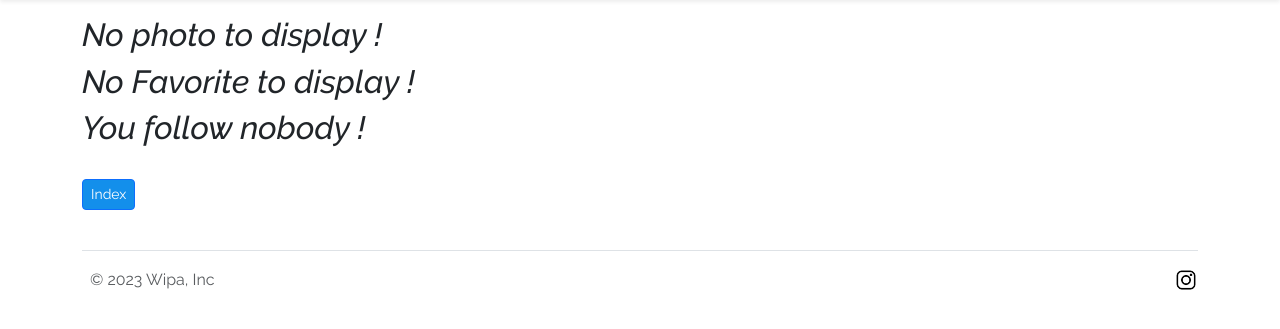
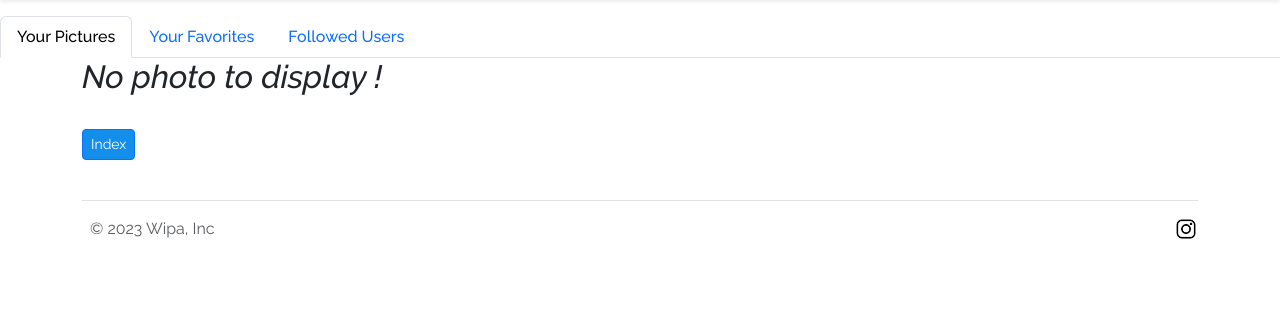
Before and after one commit to WildCodeSchool/032023_P2_Php_Lyon_Wipa, a PHP site: template src/View/User/profil.html.twig in a window 1280 px wide. Shown: the part 57-386 px from the top of the page. Run offline with PHP 8.4, Linux system fonts and the light colour scheme; the template is opened without the code that fills it, so the values that code supplies are empty; some libraries are stand-ins or nearby versions.

Commit message:
Add tab v 0.5.1

```diff
--- a/src/View/User/profil.html.twig
+++ b/src/View/User/profil.html.twig
@@ -23,6 +23,24 @@
 			{% endif %}
 		</div>
 	</div>
+	{# start tabs nav #}
+	<ul class="nav nav-tabs" id="myTab" role="tablist">
+		<li class="nav-item" role="presentation">
+			<button class="nav-link active" id="home-tab" data-bs-toggle="tab" data-bs-target="#home-tab-pane" type="button" role="tab" aria-controls="home-tab-pane" aria-selected="true">Your Pictures</button>
+		</li>
+		<li class="nav-item" role="presentation">
+			<button class="nav-link" id="profile-tab" data-bs-toggle="tab" data-bs-target="#profile-tab-pane" type="button" role="tab" aria-controls="profile-tab-pane" aria-selected="false">Your Favorites</button>
+		</li>
+		<li class="nav-item" role="presentation">
+			<button class="nav-link" id="contact-tab" data-bs-toggle="tab" data-bs-target="#contact-tab-pane" type="button" role="tab" aria-controls="contact-tab-pane" aria-selected="false">Followed Users</button>
+		</li>
+	</ul>
+	{# end tabs nav #}
+	<div
+		class="tab-content" id="myTabContent">
+		{# userPhotos in 1st tab #}
+		<div
+			class="tab-pane fade show active" id="home-tab-pane" role="tabpanel" aria-labelledby="home-tab" tabindex="0">
 			{# photos posted by user #}
 			{% if userPhotos %}
 				<div class="container d-flex">
@@ -74,6 +92,58 @@
 						</div>
 					</div>
 				</div>
+				{# display popup for edit or delete#}
+				<div id="popup-container-edit">
+					<div id="popup-content" class="d-flex flex-column flex-lg-row">
+						<img id="popup-image-edit" src="" alt="" class="ms-md-5 ms-0">
+						<div
+							id="popup-info">
+							{# close popup button #}
+							<button class="ms-auto" title="Close this window" id="popup-close-edit-btn">
+								<i class="bi bi-x-square-fill"></i>
+							</button>
+							<ul>
+								<form method="post" action="photo/edit">
+									<li class="poptitle">Title :
+									</li>
+									<p>
+										<input type="text" class="form-control " id="popup-title-edit" value="" name="title"></p>
+									<li>Prompt :</li>
+									<li>
+										<p><input type="text" class="form-control" id="popup-prompt-edit" value="" name="prompt">
+										</p>
+									</li>
+									<li>Description :</li>
+									<li>
+										<p><input type="text" class="form-control" id="popup-description-edit" name="description">
+										</p>
+									</li>
+									<li>Added date :</li>
+									<li class="d-flex justify-content-between">
+										<p id="popup-date-edit"></p>
+										<div class="d-flex align-items-center">
+											<input
+											type="hidden" value="" name="id" id="photoIdEdit">
+											{# save button #}
+											<button type="submit" title="Save photo datas" class="button-save">
+												<svg xmlns="http://www.w3.org/2000/svg" width="20" height="20" fill="currentColor" class="floppy-icon" viewbox="0 0 25 25">
+													<path d="M19,0H3A3,3,0,0,0,0,3V24H24V5ZM7,2H17V6H7ZM22,22H2V3A1,1,0,0,1,3,2H5V8H19V2.828l3,3Z"/>
+													<path d="M12,10a4,4,0,1,0,4,4A4,4,0,0,0,12,10Zm0,6a2,2,0,1,1,2-2A2,2,0,0,1,12,16Z"/>
+												</svg>
+											</button>
+										</form>
+										{# delete button #}
+										<form method="post" action="photo/delete">
+											<input type="hidden" value="" name="id" id="photoIdDelete">
+											<button type="submit" title="Delete this photo" class="button-delete mt-1">
+												<i class="bi bi-trash"></i>
+											</button>
+										</form>
+									</li>
+								</ul>
+							</div>
+						</div>
+					</div>
 				{% else %}
 					<div class="container d-flex justify-content-start">
 						<h2>
@@ -81,7 +151,11 @@
 						</h2>
 					</div>
 				{% endif %}
+			</div>
 			{# End of photos posted by user #}
+			{# favoritesPhotos in 2nd tab #}
+			<div
+				class="tab-pane fade" id="profile-tab-pane" role="tabpanel" aria-labelledby="profile-tab" tabindex="0">
 				{# favorite photos of user #}
 				{% if photos %}
 					<div class="container d-flex">
@@ -166,58 +240,6 @@
 							</div>
 						</div>
 					</div>
-		{# display popup for edit or delete#}
-		<div id="popup-container-edit">
-			<div id="popup-content" class="d-flex flex-column flex-lg-row">
-				<img id="popup-image-edit" src="" alt="" class="ms-md-5 ms-0">
-				<div
-					id="popup-info">
-					{# close popup button #}
-					<button class="ms-auto" title="Close this window" id="popup-close-edit-btn">
-						<i class="bi bi-x-square-fill"></i>
-					</button>
-					<ul>
-						<form method="post" action="photo/edit">
-							<li class="poptitle">Title :
-							</li>
-							<p>
-								<input type="text" class="form-control " id="popup-title-edit" value="" name="title"></p>
-							<li>Prompt :</li>
-							<li>
-								<p><input type="text" class="form-control" id="popup-prompt-edit" value="" name="prompt">
-								</p>
-							</li>
-							<li>Description :</li>
-							<li>
-								<p><input type="text" class="form-control" id="popup-description-edit" name="description">
-								</p>
-							</li>
-							<li>Added date :</li>
-							<li class="d-flex justify-content-between">
-								<p id="popup-date-edit"></p>
-								<div class="d-flex align-items-center">
-									<input
-									type="hidden" value="" name="id" id="photoIdEdit">
-									{# save button #}
-									<button type="submit" title="Save photo datas" class="button-save">
-										<svg xmlns="http://www.w3.org/2000/svg" width="20" height="20" fill="currentColor" class="floppy-icon" viewbox="0 0 25 25">
-											<path d="M19,0H3A3,3,0,0,0,0,3V24H24V5ZM7,2H17V6H7ZM22,22H2V3A1,1,0,0,1,3,2H5V8H19V2.828l3,3Z"/>
-											<path d="M12,10a4,4,0,1,0,4,4A4,4,0,0,0,12,10Zm0,6a2,2,0,1,1,2-2A2,2,0,0,1,12,16Z"/>
-										</svg>
-									</button>
-								</form>
-								{# delete button #}
-								<form method="post" action="photo/delete">
-									<input type="hidden" value="" name="id" id="photoIdDelete">
-									<button type="submit" title="Delete this photo" class="button-delete mt-1">
-										<i class="bi bi-trash"></i>
-									</button>
-								</form>
-							</li>
-						</ul>
-					</div>
-				</div>
-			</div>
 				{% else %}
 					<div class="container d-flex justify-content-start">
 						<h2>
@@ -225,11 +247,13 @@
 						</h2>
 					</div>
 				{% endif %}
+			</div>
+			{# followedUsers in 3rd tab #}
+			<div class="tab-pane fade" id="contact-tab-pane" role="tabpanel" aria-labelledby="contact-tab" tabindex="0">
 				{# End of favorite photos of user #}
 				{# users followed by user #}
 					{% if followedUsers %}
-			<div class="container d-flex">
-				<div class="d-flex flex-column">
+						<div class="container d-flex"> <div class="d-flex flex-column">
 							<h2 class="mt-4">Following User</h2>
 							<div class="line mt-1"></div>
 						</div>
@@ -268,6 +292,8 @@
 					</div>
 				{% endif %}
 				{# End of users followed by user #}
+			</div>
+			</div>
 			<div class="container d-flex justify-content-start">
 				<div class="col-12 col-md-6">
 					<a class="btn btn-primary mb-3 mt-4 btn-sm" href="/">Index</a>
@@ -275,5 +301,5 @@
 			</div>
 		{% endblock %}
 		{% block javascript %}
-		<script src="assets/js/jsindex.js"></script>
+			<script src="assets/js/jsprofil.js"></script>
 		{% endblock %}
```
Also changed, not shown: public/assets/js/jsprofil.js (added). Lines whose indentation alone changed are shown as unchanged.
